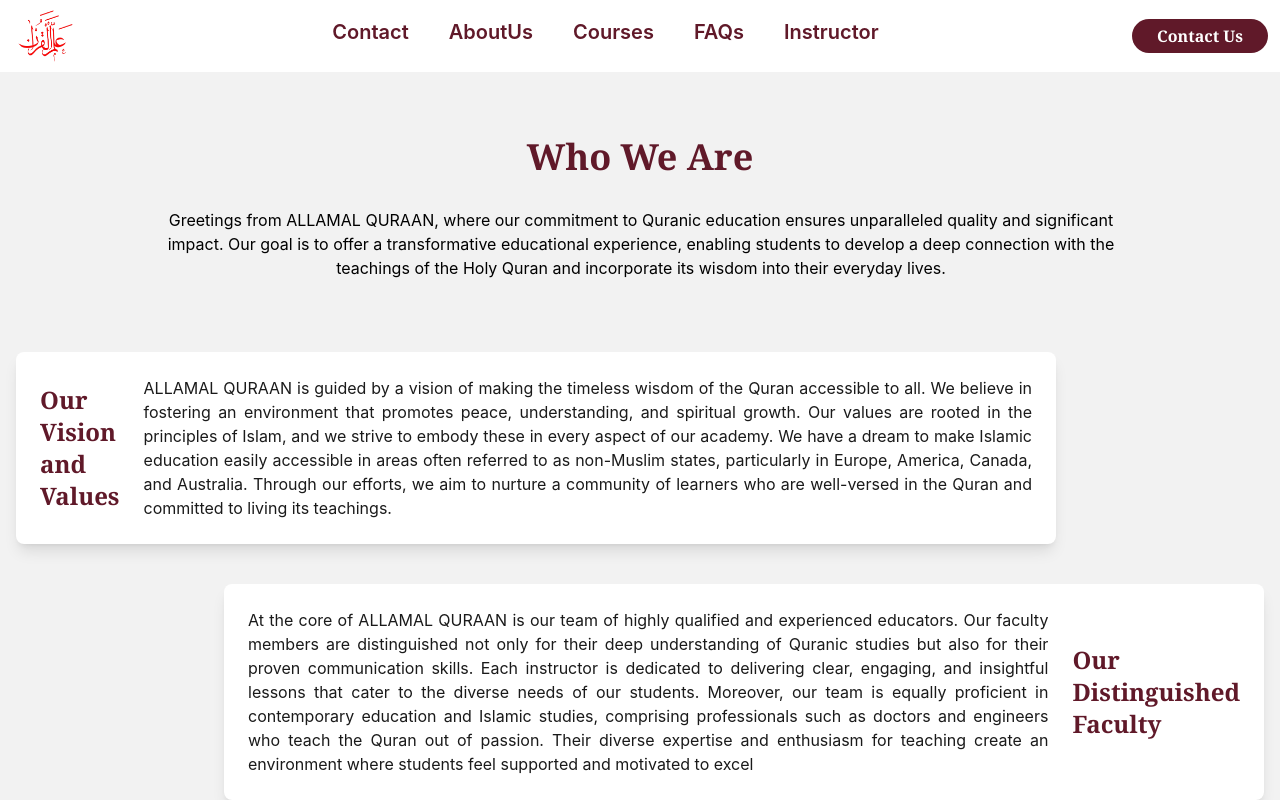
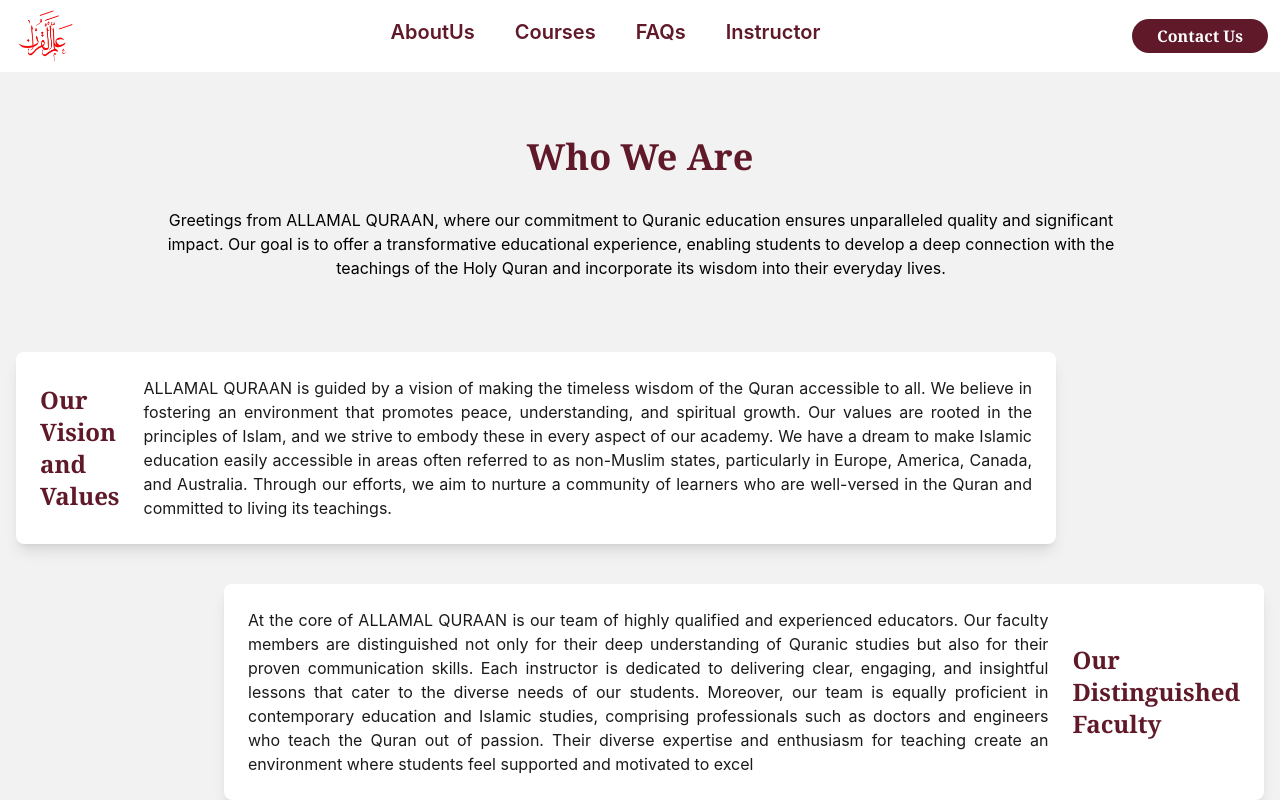
Before and after one commit to arslanhakim/Allamal-Quraan, a React (Vite) app: page /about-us in a window 1280 px wide. Shown: the top 800 px of the page. Built offline with nearby package versions, Linux system fonts and the light colour scheme.

Commit message:
Header options updated

```diff
--- a/src/components/About_us.tsx
+++ b/src/components/About_us.tsx
@@ -60,10 +60,10 @@ const About_us = () => {
               </h3>
               <p className="">
                 {isSmallScreen && !isReadMore ? shortText : fullText}
-                {isSmallScreen && (
+                {isSmallScreen && fullText.split(" ").length > 100 && (
                   <span
                     onClick={handleReadMoreToggle}
-                    className="text-primary hover:underline ml-2"
+                    className="text-primary hover:underline ml-2 cursor-pointer"
                   >
                     {isReadMore ? "Read Less" : "Read More"}
                   </span>
--- a/src/components/Header.tsx
+++ b/src/components/Header.tsx
@@ -23,7 +23,6 @@ const Header: React.FC<HeaderProps> = ({
   const [hoveredItem, setHoveredItem] = useState<number | null>(null);
 
   const headerOpt = [
-    { title: "Contact", ref: contactRef },
     { title: "AboutUs", ref: aboutUsRef },
     { title: "Courses", ref: coursesRef },
     { title: "FAQs", ref: faqRef },
--- a/src/pages/AboutUs.tsx
+++ b/src/pages/AboutUs.tsx
@@ -33,7 +33,7 @@ const AboutUs = () => {
   });
 
   return (
-    <div className="w-full flex flex-col bg-gray-extra text-black-dark">
+    <div className="min-w-screen w-[100%] flex flex-col bg-gray-extra text-black-dark relative ">
       {/* Header */}
       <Header
         contactRef={contactRef}
@@ -49,7 +49,7 @@ const AboutUs = () => {
       </header> */}
 
       {/* Main Content */}
-      <main className="flex-grow container mx-auto p-4 ">
+      <main className="flex-grow container mx-auto p-4 w-full">
         <section className="text-center pt-12">
           <motion.h2
             initial={{ opacity: 0, scale: 0.5, y: -100 }}
```
